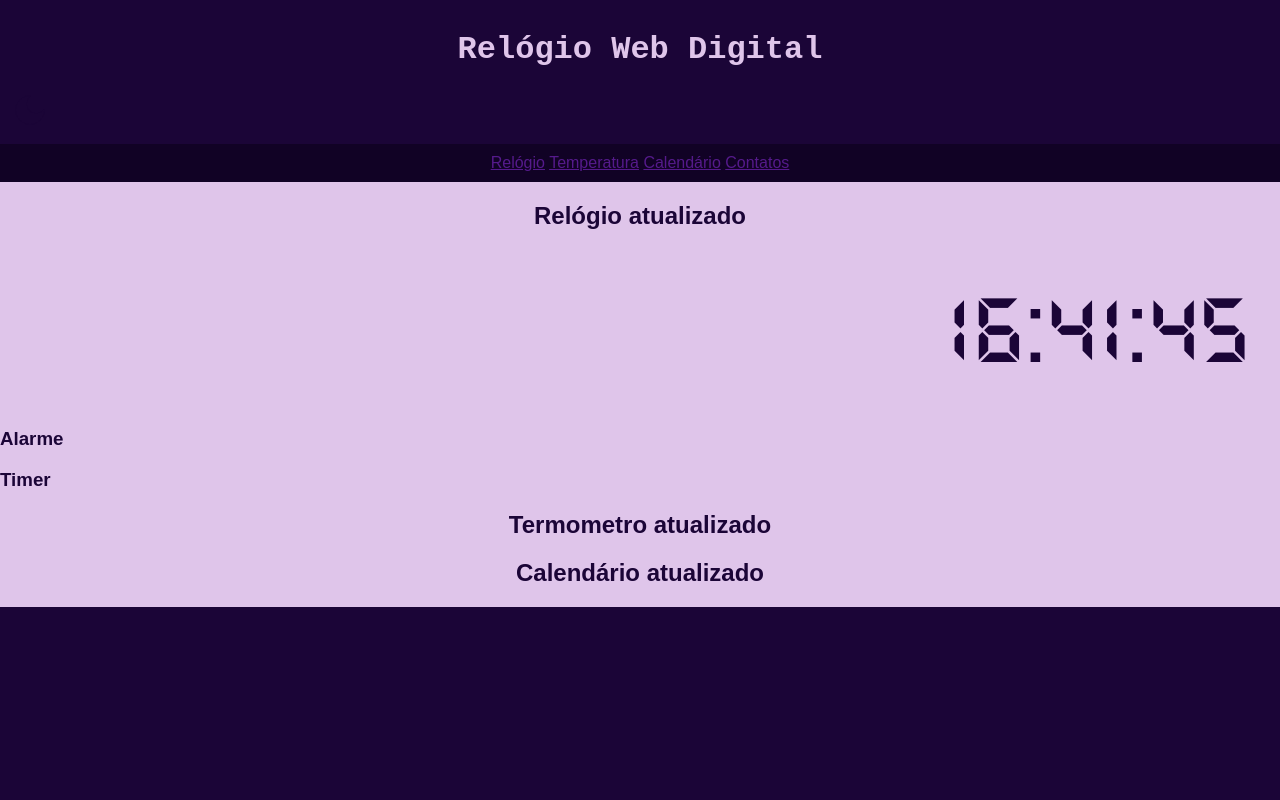
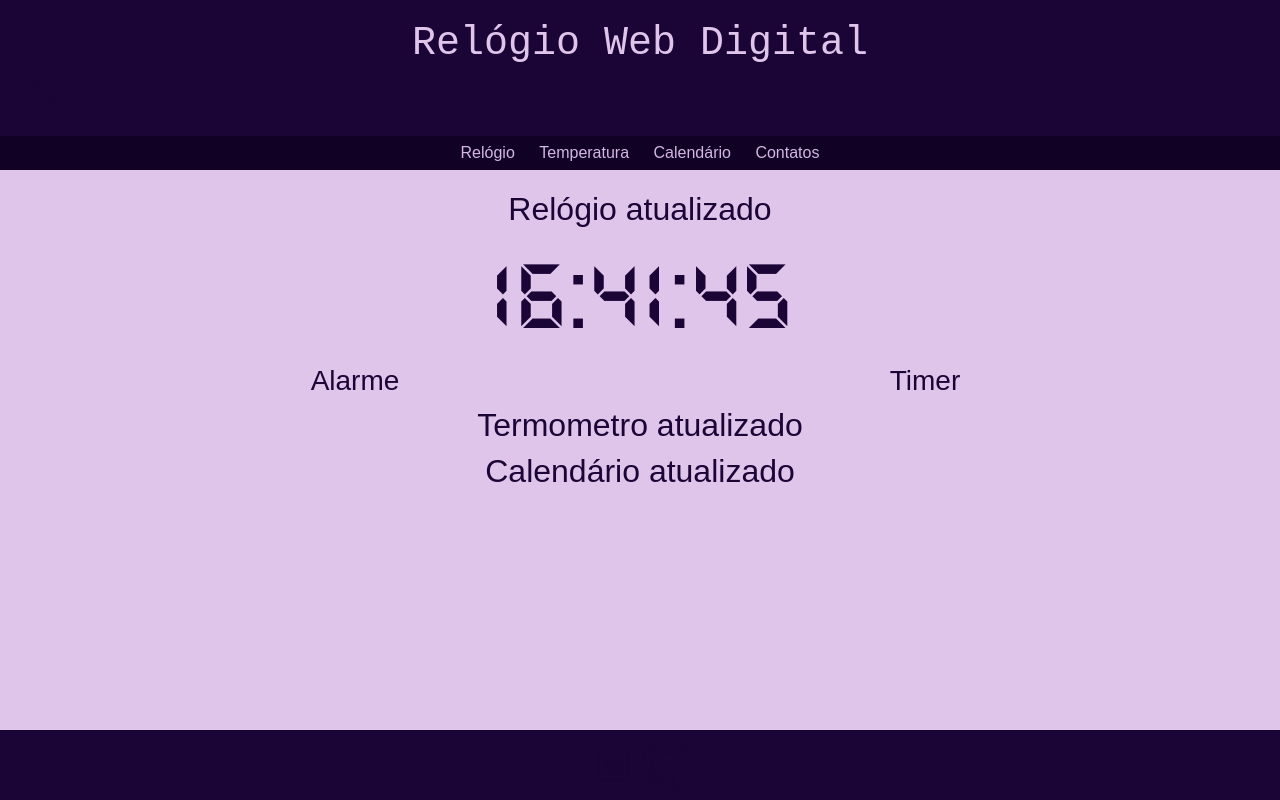
Before and after one commit to GeovaniProgram/Relogio-Digital-Web, a plain HTML site: page index.html in a window 1280 px wide. Shown: the top 800 px of the page. Drawn offline with nearby package versions, Linux system fonts and the light colour scheme.

Commit message:
Adicionando bootstrap

```diff
--- a/index.html
+++ b/index.html
@@ -4,6 +4,7 @@
     <meta charset="UTF-8">
     <meta name="viewport" content="width=device-width, initial-scale=1.0">
     <title>Relógio Web Digital</title>
+    <link href="https://cdn.jsdelivr.net/npm/bootstrap@5.3.3/dist/css/bootstrap.min.css" rel="stylesheet" integrity="sha384-QWTKZyjpPEjISv5WaRU9OFeRpok6YctnYmDr5pNlyT2bRjXh0JMhjY6hW+ALEwIH" crossorigin="anonymous">
     <link rel="stylesheet" href="style.css">
 </head>
 <body>
@@ -18,14 +19,16 @@
         <a href="">Contatos</a>
     </nav>
     <main>
-        <div class="relogio-class">
+        <div class="container text-center" class="relogio-class">
             <h2>Relógio atualizado</h2>
-            <h3><div id="relogio"></div></h3>
-            <div id="alarme">
-                <h3>Alarme</h3>
-            </div>
-            <div id="timer">
-                <h3>Timer</h3>
+            <div class="row">
+                <h3><div class="col" id="relogio"></div></h3>
+                <div class="col" id="alarme">
+                    <h3>Alarme</h3>
+                </div>
+                <div class="col" id="timer">
+                    <h3>Timer</h3>
+                </div>
             </div>
         </div>
         <div class="temperatura">
@@ -42,5 +45,6 @@
         </div>
     </footer>
 </body>
+<script src="https://cdn.jsdelivr.net/npm/bootstrap@5.3.3/dist/js/bootstrap.bundle.min.js" integrity="sha384-YvpcrYf0tY3lHB60NNkmXc5s9fDVZLESaAA55NDzOxhy9GkcIdslK1eN7N6jIeHz" crossorigin="anonymous"></script>
 <script src="myscript.js"></script>
 </html>
--- a/style.css
+++ b/style.css
@@ -4,8 +4,7 @@
 }
 
 #relogio{
-    padding: 30px;
-    text-align: end;
+    text-align: center;
     font-family: "DS-Digital";
     font-size: 100px;
 }
@@ -13,18 +12,26 @@
 header{
     background-color: #1B0537;
     color: #DFC5EA;
-    padding: 10px;
+    padding: 20px;
 }
+
 nav{
     background-color: #110225;
+    text-align: center;
+    padding: 5px 0;
+}
+
+nav a{
     color: #d6b7e4;
     text-decoration: none;
-    text-align: center;
-    padding: 10px;
+    margin: 0 10px;
 }
 #botaodark{
     width: 40px;
     text-align: end;
+}
+main{
+    padding: 20px;
 }
 
 body{
@@ -38,7 +45,14 @@ body{
 footer{
     background-color: #1B0537;
     color: #DFC5EA;
-    padding: 10px;
+    padding: 10px 0;
+    position: absolute;
+    bottom: 0;
+    text-align: center;
+    width: 100%;
+}
+footer img{
+    width: 50px;
 }
 
 .dark-mode{
@@ -52,6 +66,7 @@ footer{
     }
     background-color: #1B0537;
     color: #DFC5EA;
+
     footer{
         background-color: #0f0220;
         color: #DFC5EA;
@@ -59,7 +74,7 @@ footer{
 }
 
 h1{
-    font-family: 'Courier New', Courier, monospace;
+    font-family: "Courier New" , Courier, monospace;
     text-align: center;
 }
 
```
